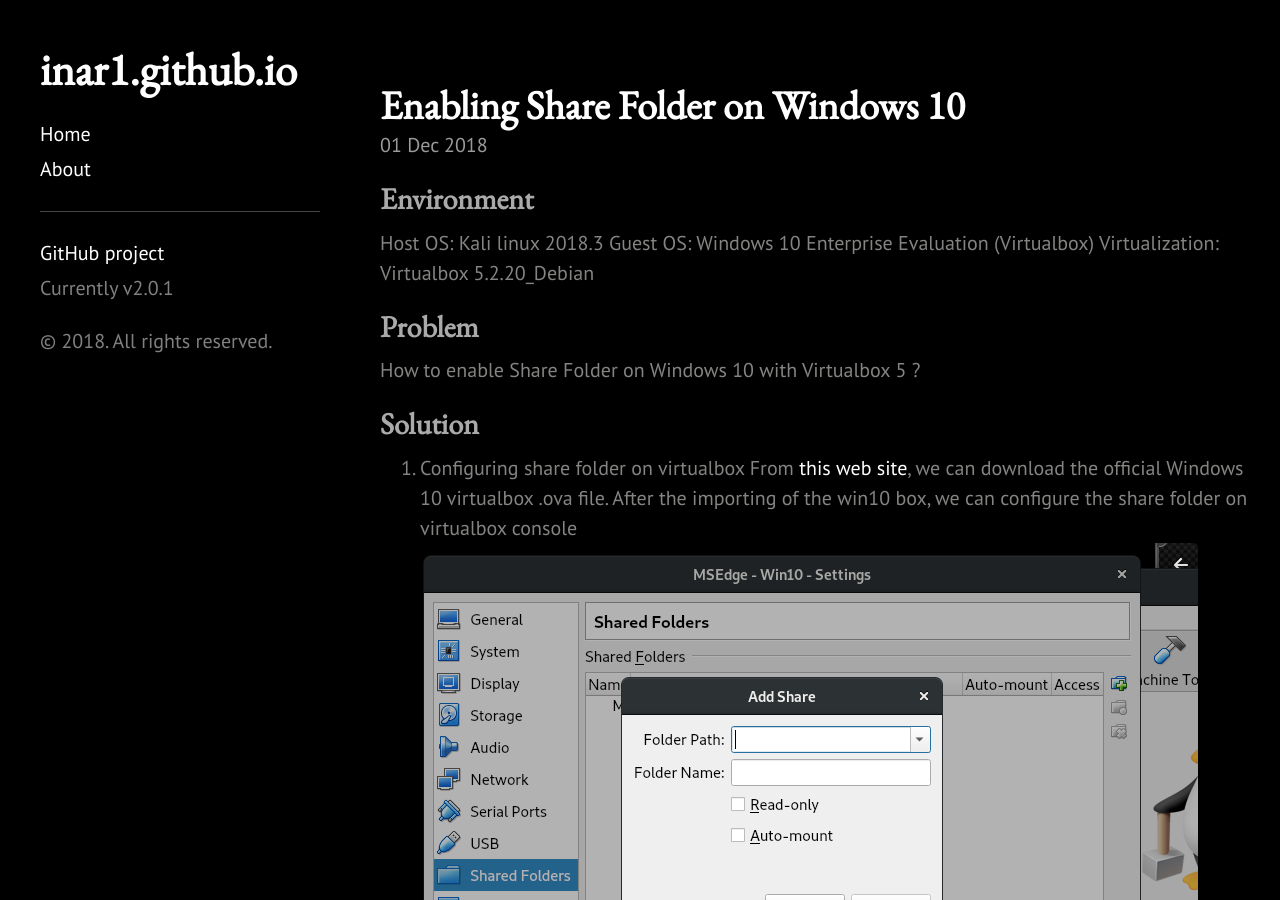
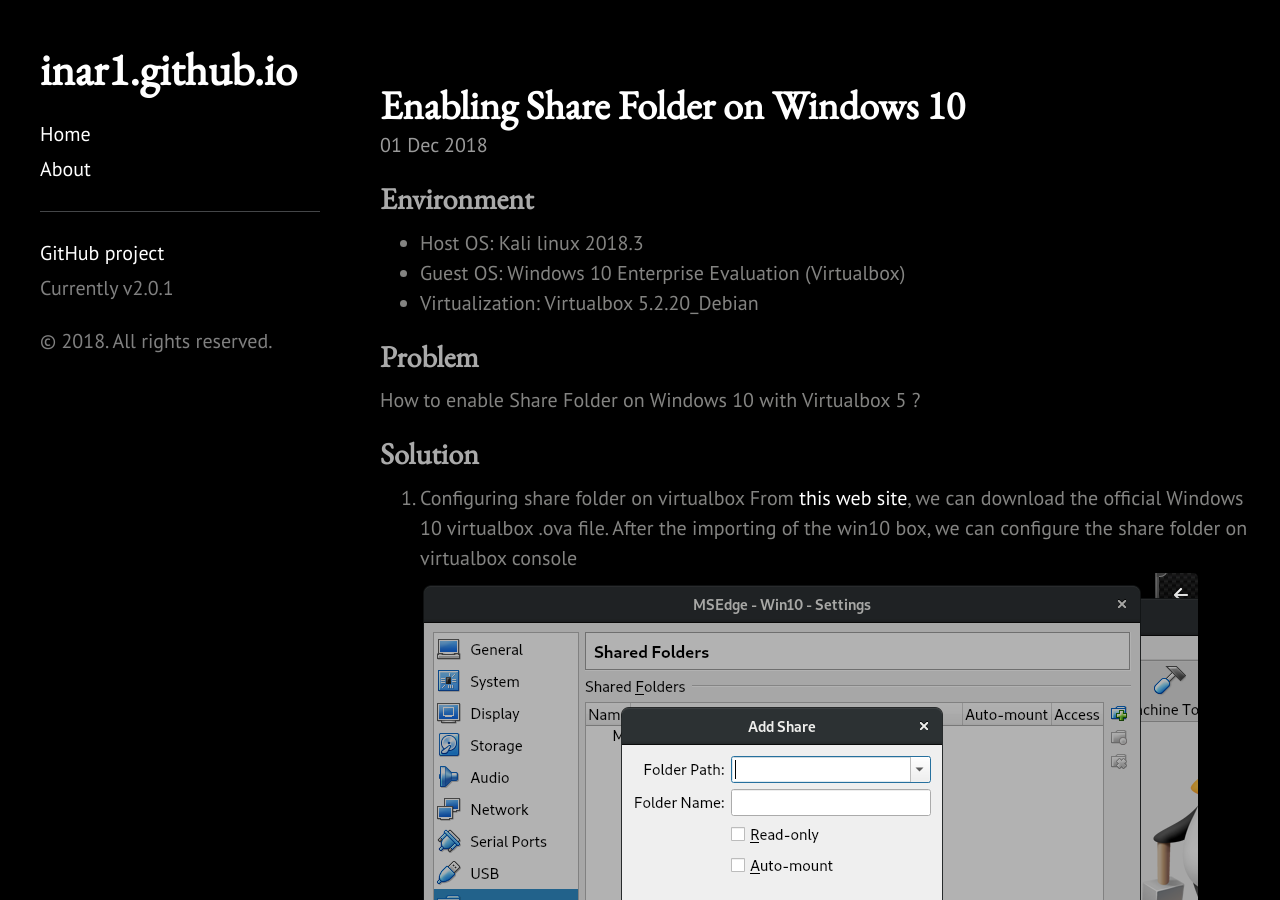
Before and after one commit to 1n4r1/1n4r1.github.io, a Jekyll site: the page built from _posts/2018-12-01-Enable-share-win10.md, in a window 1280 px wide and 900 px high. Built offline with Jekyll 4.4.1, drawn with Linux system fonts in a browser that asks for light colours; part of the change alters nothing that is shown.

Commit message:
modified environment as a list

```diff
--- a/_posts/2018-12-01-Enable-share-win10.md
+++ b/_posts/2018-12-01-Enable-share-win10.md
@@ -4,9 +4,9 @@ title: Enabling Share Folder on Windows 10
 ---
 
 ## Environment
-Host OS: Kali linux 2018.3
-Guest OS: Windows 10 Enterprise Evaluation (Virtualbox)
-Virtualization: Virtualbox 5.2.20_Debian
+* Host OS: Kali linux 2018.3
+* Guest OS: Windows 10 Enterprise Evaluation (Virtualbox)
+* Virtualization: Virtualbox 5.2.20_Debian
 
 ## Problem
 How to enable Share Folder on Windows 10 with Virtualbox 5 ?
```
